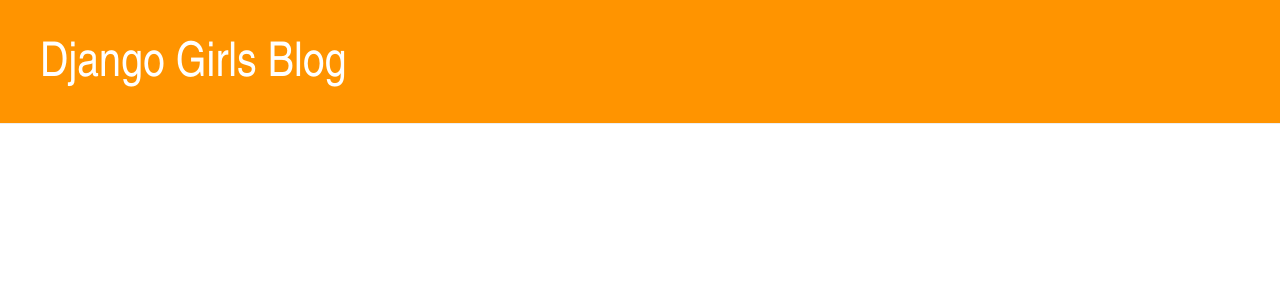
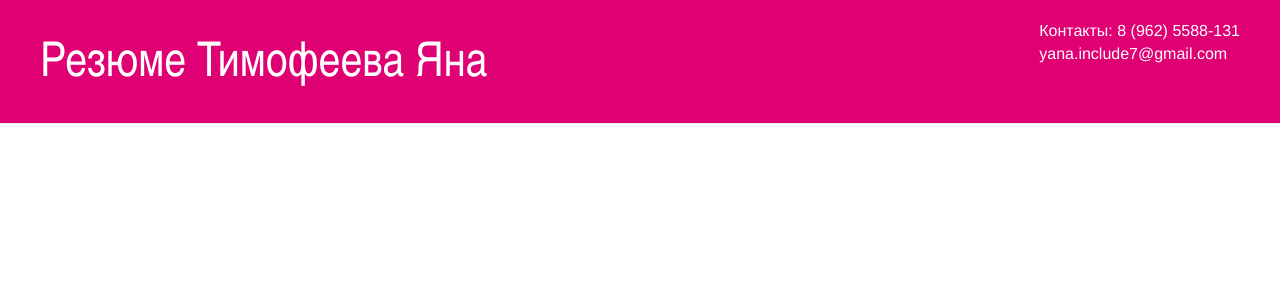
Before and after one commit to yana-include7/my-first-blog, a Django app: page / in a window 1280 px wide. Shown: the top 300 px of the page. Run offline with Django 3.2, Linux system fonts and the light colour scheme; data that the repository does not hold is empty; some libraries are stand-ins or nearby versions.

Commit message:
Added view and template for detailed blog post as well as CSS for the site.

```diff
--- a/blog/models.py
+++ b/blog/models.py
@@ -1,7 +1,10 @@
 from django.conf import settings
 from django.db import models
 from django.utils import timezone
+import os
 
+def get_image_path(instance, filename):
+    return os.path.join('photos', str(instance.id), filename)
 
 class Post(models.Model):
     author = models.ForeignKey(settings.AUTH_USER_MODEL, on_delete=models.CASCADE)
@@ -9,6 +12,9 @@ class Post(models.Model):
     text = models.TextField()
     created_date = models.DateTimeField(default=timezone.now)
     published_date = models.DateTimeField(blank=True, null=True)
+    profile_image =  models.ImageField(upload_to='img')
+
+
 
     def publish(self):
         self.published_date = timezone.now()
--- a/blog/static/css/blog.css
+++ b/blog/static/css/blog.css
@@ -1,22 +1,25 @@
 .page-header {
-    background-color: #ff9400;
+    background-color: #DF0174;
     margin-top: 0;
     padding: 20px 20px 20px 40px;
 }
 
 .page-header h1, .page-header h1 a, .page-header h1 a:visited, .page-header h1 a:active {
+
     color: #ffffff;
     font-size: 36pt;
     text-decoration: none;
 }
 
 .content {
+
     margin-left: 40px;
 }
 
 h1, h2, h3, h4 {
-    font-family: 'Arial Narrow', cursive;
+    font-family: 'Arial Narrow', cursive;color: #DF0174;
 }
+
 
 .date {
     color: #828282;
@@ -35,12 +38,17 @@ h1, h2, h3, h4 {
     float: right;
     font-size: 26pt;
     margin-right: 20px;
+
+
 }
 
 .post {
     margin-bottom: 70px;
+
+
 }
 
 .post h1 a, .post h1 a:visited {
     color: #000000;
+
 }
--- a/blog/templates/blog/base.html
+++ b/blog/templates/blog/base.html
@@ -1,7 +1,7 @@
 {% load static %}
 <html>
     <head>
-        <title>Django Girls blog</title>
+        <title>Резюме Тимофеева Яна</title>
         <link rel="stylesheet" href="//maxcdn.bootstrapcdn.com/bootstrap/3.2.0/css/bootstrap.min.css">
         <link rel="stylesheet" href="//maxcdn.bootstrapcdn.com/bootstrap/3.2.0/css/bootstrap-theme.min.css">
         <link href='//fonts.googleapis.com/css?family=Lobster&subset=latin,latin-ext' rel='stylesheet' type='text/css'>
@@ -9,13 +9,15 @@
     </head>
     <body>
         <div class="page-header">
-            <h1><a href="/">Django Girls Blog</a></h1>
+            <a href="/" class="top-menu"><font size="3" >Контакты: 8 (962) 5588-131<br/>yana.include7@gmail.com</font></a>
+
+            <h1><a href="/">Резюме Тимофеева Яна</a></h1>
         </div>
         <div class="content container">
             <div class="row">
                 <div class="col-md-8">
-                {% block content %}
-                {% endblock %}
+                    {% block content %}
+                    {% endblock %}
                 </div>
             </div>
         </div>
--- a/blog/templates/blog/post_detail.html
+++ b/blog/templates/blog/post_detail.html
@@ -1,13 +1,16 @@
 {% extends 'blog/base.html' %}
-
+{% load static %}
 {% block content %}
     <div class="post">
         {% if post.published_date %}
             <div class="date">
                 {{ post.published_date }}
+                —
+                {{ post.created_date }}
             </div>
         {% endif %}
         <h1>{{ post.title }}</h1>
         <p>{{ post.text|linebreaksbr }}</p>
+        <img src="{% static "images/n1.png" %}" alt="My image">
     </div>
 {% endblock %}
--- a/blog/templates/blog/post_list.html
+++ b/blog/templates/blog/post_list.html
@@ -1,10 +1,12 @@
 {% extends 'blog/base.html' %}
-
 {% block content %}
     {% for post in posts %}
         <div class="post">
             <div class="date">
+
                 {{ post.published_date }}
+                —
+                {{ post.created_date }}
             </div>
             <h1><a href="{% url 'post_detail' pk=post.pk %}">{{ post.title }}</a></h1>
             <p>{{ post.text|linebreaksbr }}</p>
--- a/blog/urls.py
+++ b/blog/urls.py
@@ -1,7 +1,10 @@
 from django.urls import path
 from . import views
+
 
 urlpatterns = [
     path('', views.post_list, name='post_list'),
     path('post/<int:pk>/', views.post_detail, name='post_detail'),
+    path('post/new/', views.post_new, name='post_new'),
+
 ]
--- a/blog/views.py
+++ b/blog/views.py
@@ -1,6 +1,7 @@
 from django.shortcuts import render
 from django.utils import timezone
 from .models import Post
+from .forms import PostForm
 from django.shortcuts import render, get_object_or_404
 
 # Create your views here.
@@ -12,3 +13,6 @@ def post_list(request):
 def post_detail(request, pk):
     post = get_object_or_404(Post, pk=pk)
     return render(request, 'blog/post_detail.html', {'post': post})
+def post_new(request):
+    form = PostForm()
+    return render(request, 'blog/post_edit.html', {'form': form})
```
Also changed, not shown: blog/forms.py (added, +9 -0 lines), blog/migrations/0002_post_profile_image.py (added), blog/static/images/n1.png (added), mysite/settings.py (line endings or trailing spaces), photos/4/Снимок_экрана_2020-05-26_в_11.03.13.png (added).
